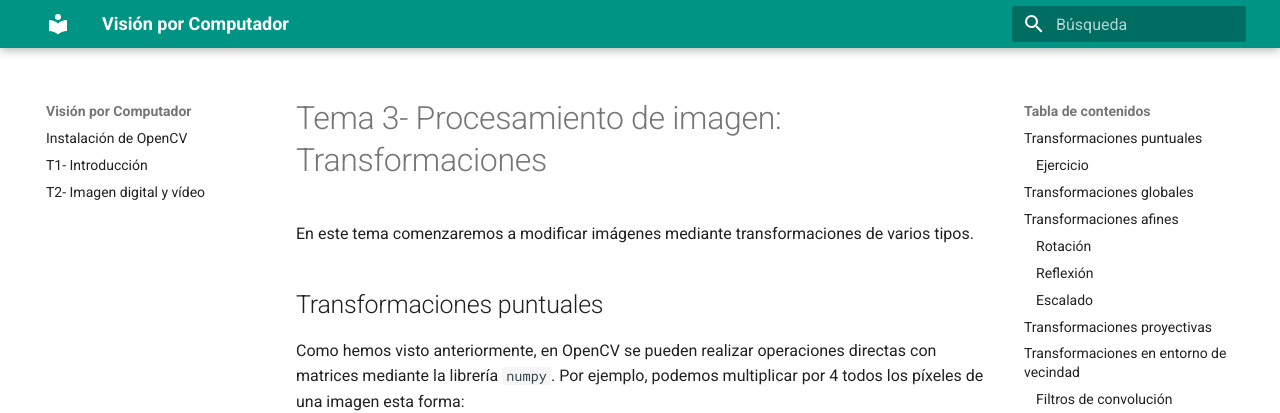
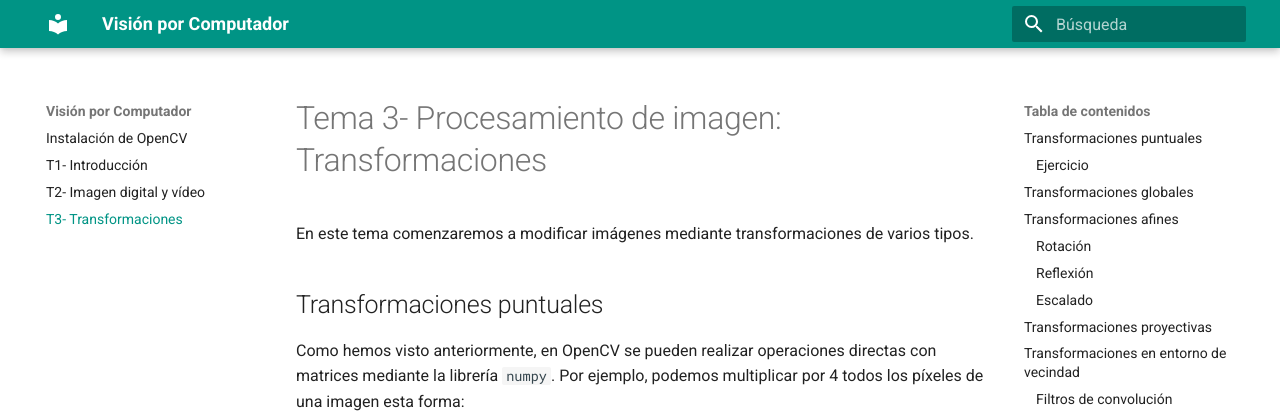
Before and after one commit to pertusa/VisionPorComputador, an MkDocs documentation site: the page built from docs/transformaciones.md, in a window 1280 px wide. Shown: the top 413 px of the page. Built offline with MkDocs 1.6.1 and Material for MkDocs 9.7.7, drawn with Linux system fonts in a browser that asks for light colours.

Commit message:
Unlocking T3

```diff
--- a/mkdocs.yml
+++ b/mkdocs.yml
@@ -5,7 +5,7 @@ nav:
 - Instalación de OpenCV : 'install.md'
 - T1- Introducción : 'intro.md'
 - T2- Imagen digital y vídeo : 'imagenvideo.md'
-#- T3- Transformaciones : 'transformaciones.md'
+- T3- Transformaciones : 'transformaciones.md'
 #- T4- Detección : 'deteccion.md'
 #- T5- Segmentación : 'segmentacion.md'
 #- T6- Características : 'caracteristicas.md'
```
